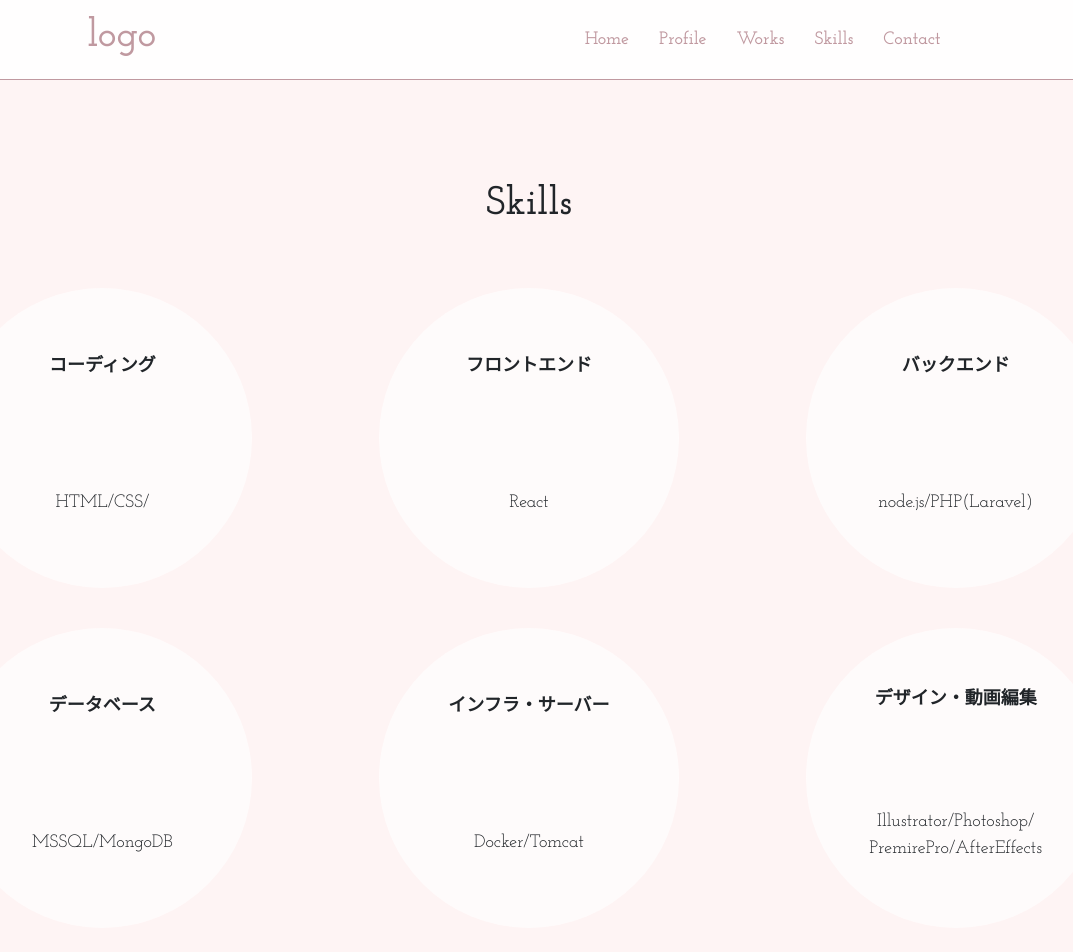
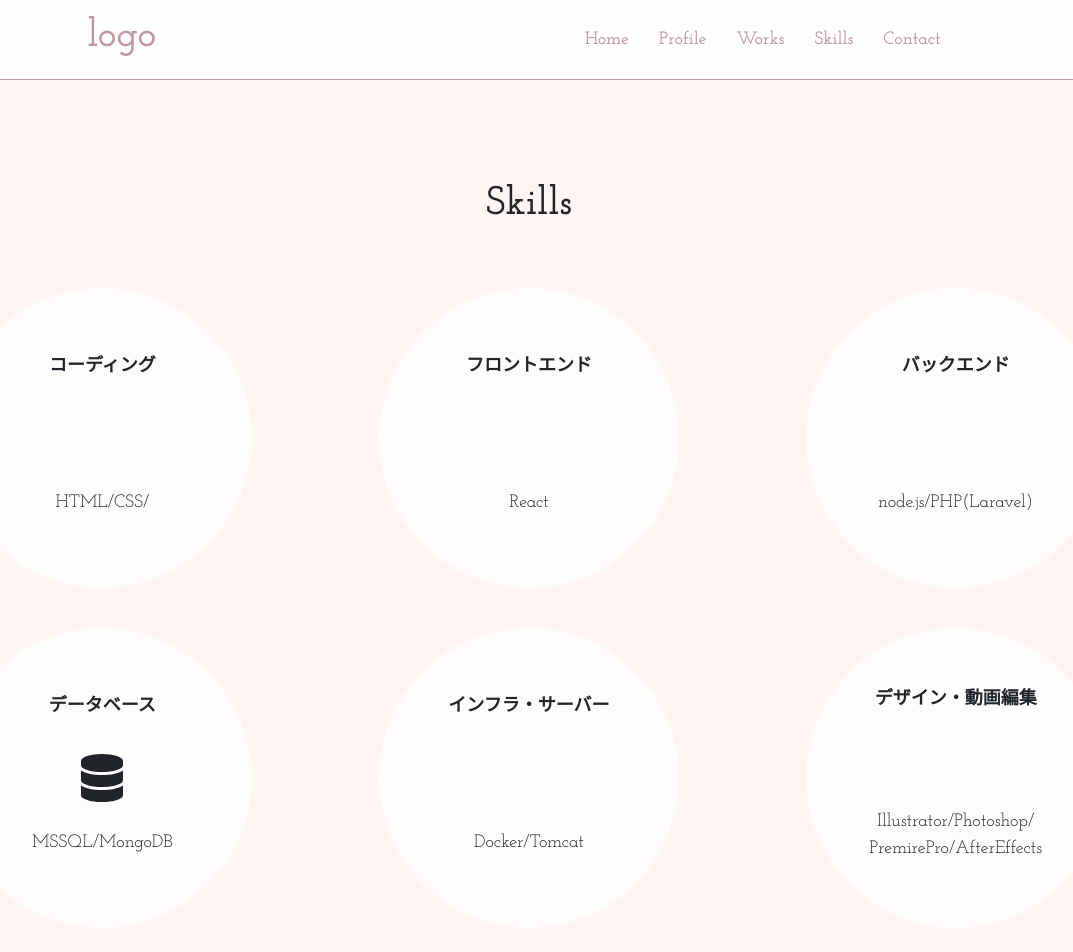
Before and after one commit to kiyomaron/portfolio, a React (Create React App) app: page /skills in a window 1280 px wide. Shown: the top 952 px of the page, without its empty margins (111-1184 px from the left). Built offline with nearby package versions, Linux system fonts and the light colour scheme.

Commit message:
Implement skill icon on Skills page

```diff
--- a/src/components/HomePage.jsx
+++ b/src/components/HomePage.jsx
@@ -1,6 +1,7 @@
 import React from 'react';
 import { FaEnvelope, FaGithub } from "react-icons/fa";
 import Tilt from 'react-vanilla-tilt';
+import HoverTextBox from './HoverTextBox';
 
 const HomePage = () => {
 
@@ -31,10 +32,7 @@ const HomePage = () => {
                             <p>https://github.com/kiyomaron</p>
                         </div>
                     </div>
-                    <div className='hover-text'>
-                        <h3>My Favorite Things: </h3>
-                        <p>music, travel, design and coding etc.</p>
-                    </div>
+                    {<HoverTextBox className='hover-text' />}
 
 
                 </Tilt>
--- /dev/null
+++ b/src/components/HoverTextBox.jsx
@@ -0,0 +1,12 @@
+import React from "react";
+
+const HoverTextBox = () => {
+  return (
+    <div className='hover-text'>
+        <h3>My Favorite Things: </h3>
+        <p>music, travel, design and coding etc.</p>
+    </div>
+  );
+};
+
+export default HoverTextBox;
--- a/src/components/SkillsPage.css
+++ b/src/components/SkillsPage.css
@@ -17,11 +17,16 @@
     justify-content: center;
     align-items: center;
     box-sizing: border-box;
+    position: relative;
 }
 .skill dt {
     margin-bottom: 20px;
     width: 100%;
 }
+.skill .icon {
+    position: absolute;
+    font-size: 3rem;
+}
 
 .skill dd {
     display: block;
--- a/src/components/SkillsPage.jsx
+++ b/src/components/SkillsPage.jsx
@@ -1,5 +1,6 @@
 import React from 'react';
 import "./SkillsPage.css";
+import { FaDatabase } from "react-icons/fa";
 
 const SkillsPage = () => {
   return (
@@ -24,6 +25,7 @@ const SkillsPage = () => {
 
           <div className='skill'>
               <dt>データベース</dt>
+              <FaDatabase className='icon'/>
               <dd>MSSQL/MongoDB</dd>
           </div>
 
```
